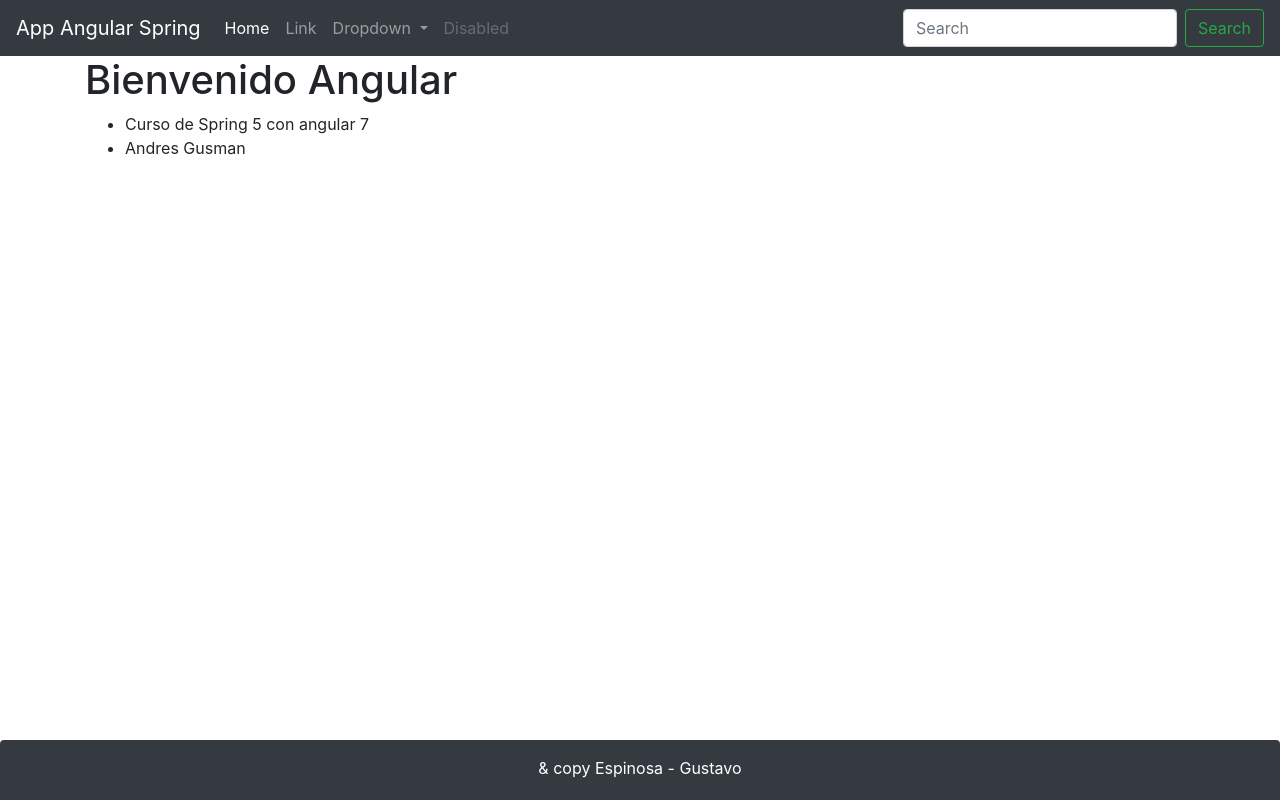
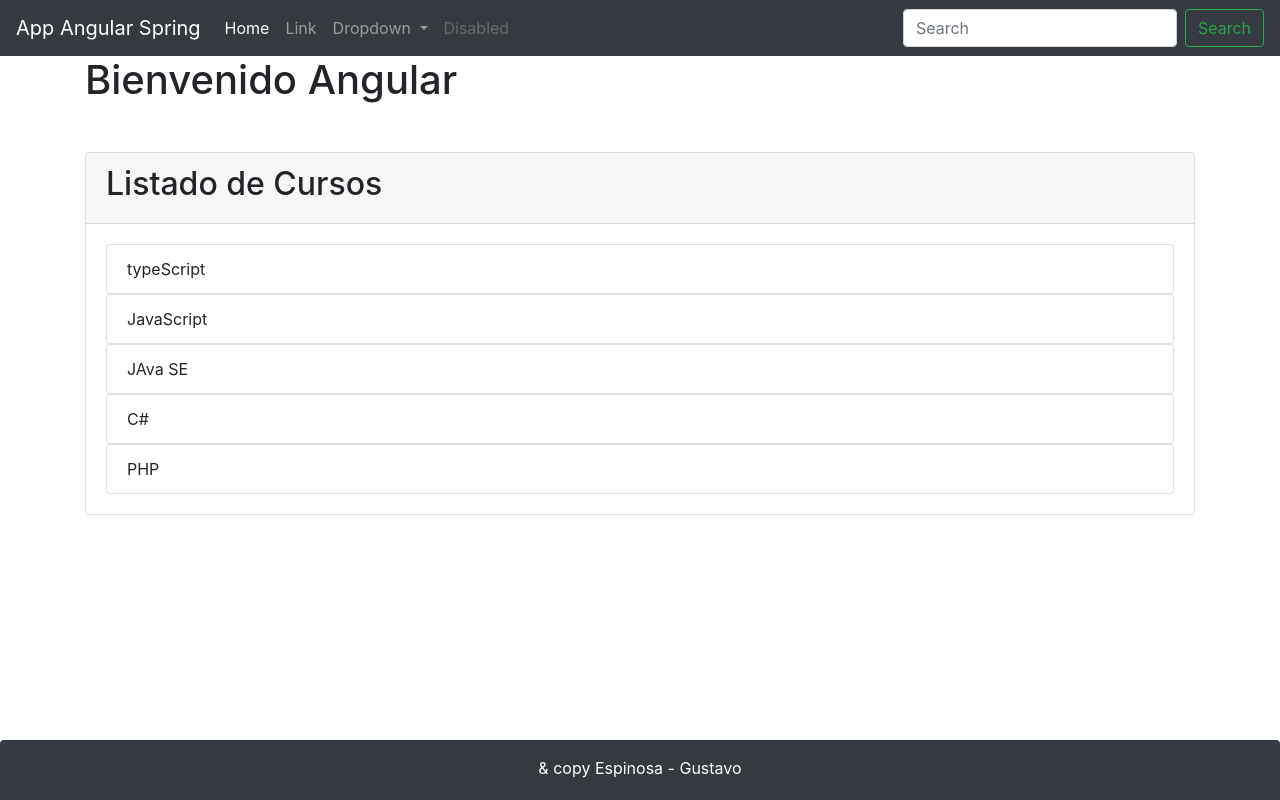
Before and after one commit to agespinosa/angularSpring, an Angular app: page / in a window 1280 px wide. Built offline with nearby package versions, Linux system fonts and the light colour scheme.

Commit message:
Directiva estructural Ng-For

```diff
--- a/src/app/app.component.html
+++ b/src/app/app.component.html
@@ -1,9 +1,6 @@
 <app-header></app-header>
 <div class="container">
 <h1>{{title}}</h1>
-<ul>
-  <li>{{curso}}</li>
-  <li>{{profesor}}</li>
-</ul>
+<app-directiva></app-directiva>
 </div>
 <app-footer></app-footer>
--- a/src/app/app.module.ts
+++ b/src/app/app.module.ts
@@ -4,12 +4,14 @@
 import { AppComponent } from './app.component';
 import { HeaderComponent } from './header/header.component';
 import { FooterComponent } from './footer/footer.component';
+import { DirectivaComponent } from './directiva/directiva.component';
 
 @NgModule({
   declarations: [
     AppComponent,
     HeaderComponent,
-    FooterComponent
+    FooterComponent,
+    DirectivaComponent
   ],
   imports: [
     BrowserModule
--- /dev/null
+++ b/src/app/directiva/directiva.component.html
@@ -0,0 +1,12 @@
+<div class="card mt-5">
+  <div class="card-header">
+    <h2>Listado de Cursos</h2>
+  </div>
+  <div class="card-body">
+    <ul class="list-group" *ngFor="let curso of listaCurso">
+      <li class="list-group-item" >
+        {{curso}}
+      </li>
+    </ul>
+  </div>
+</div>
--- /dev/null
+++ b/src/app/directiva/directiva.component.ts
@@ -0,0 +1,14 @@
+import { Component, OnInit } from '@angular/core';
+
+@Component({
+  selector: 'app-directiva',
+  templateUrl: './directiva.component.html'
+})
+export class DirectivaComponent {
+
+  listaCurso: string[] = ['typeScript', 'JavaScript', 'JAva SE', 'C#', 'PHP'];
+  constructor() { }
+
+
+
+}
```
